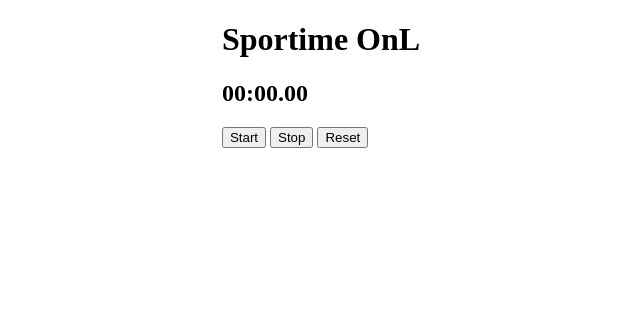
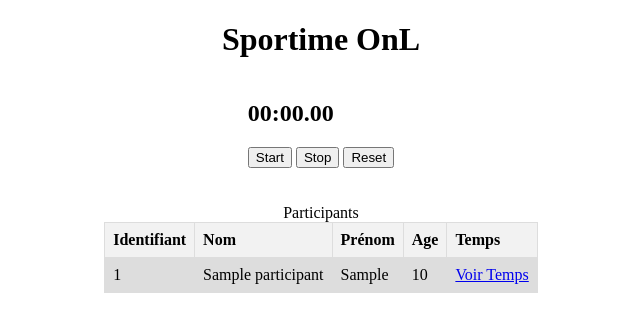
Before and after one commit to LikAnda/Sportime-OnL, a PHP site: page / in a window 1280 px wide. Shown: the top 332 px of the page, without its empty margins (319-959 px from the left). Run offline with PHP 8.4, Linux system fonts and the light colour scheme; tables that the repository leaves empty or names only in its code hold one stand-in row (values such as "Sample post").

Commit message:
View for participants and times
+ fix some things

```diff
--- a/css/style.css
+++ b/css/style.css
@@ -15,3 +15,22 @@
     display: flex;
     gap: 10px;
 }
+
+table {
+    width: 100%;
+    border-collapse: collapse;
+}
+
+th, td {
+    border: 1px solid #ddd;
+    padding: 8px;
+    text-align: left;
+}
+
+th {
+    background-color: #f2f2f2;
+}
+
+tr:nth-child(even) {
+    background-color: #dddddd;
+}
--- /dev/null
+++ b/database.php
@@ -0,0 +1,8 @@
+<?php
+
+try {
+    $bdd = new PDO('mysql:host=localhost;dbname=sportime_onl;charset=utf8', 'root', 'root');
+}
+catch(Exception $e) {
+    die('Erreur : '.$e->getMessage());
+}
--- a/index.php
+++ b/index.php
@@ -4,19 +4,40 @@
     <meta charset="UTF-8">
     <link rel="stylesheet" href="css/style.css">
     <script src="scripts/stopwatch.js"></script>
+    <?php include 'database.php' ?>
 
     <title>Sportime OnL</title>
 </head>
 <body>
-    <div>
     <h1>Sportime OnL</h1>
+
     <div id="chrono">
-            <h2 id="chrono-display"><span id="minutes">00</span>:<span id="secondes">00</span>.<span id="milisecondes">00</span></h2>
+        <h2 id="chrono-display"><span id="minutes">00</span>:<span id="secondes">00</span>.<span id="millisecondes">00</span></h2>
 
         <button id="start-button">Start</button>
         <button id="stop-button">Stop</button>
         <button id="reset-button">Reset</button>
     </div>
+    <br><br>
+    <div id="tableau-participants">
+        <table>
+            <caption>Participants</caption>
+
+            <tr>
+                <th>Identifiant</th>
+                <th>Nom</th>
+                <th>Prénom</th>
+                <th>Age</th>
+                <th>Temps</th>
+            </tr>
+            <?php
+            $requete = 'SELECT `id`, `nom`, `prenom`, `age` FROM `participants`';
+            $response = $bdd -> query($requete);
+            while ($donnees = $response->fetch()) {
+                echo '<tr><td>'.$donnees['id'].'</td><td>'.$donnees['nom'].'</td><td>'.$donnees['prenom'].'</td><td>'.$donnees['age'].'</td><td><a href="entrant.php?identifiant='.$donnees['id'].'">Voir Temps</a></td></tr>';
+            }
+            ?>
+        </table>
     </div>
 
 </body>
```
Also changed, not shown: entrant.php (added, +52 -0 lines), new-entrant.php (added, +13 -0 lines), scripts/stopwatch.js (+14 -13 lines). Lines whose indentation alone changed are shown as unchanged.
